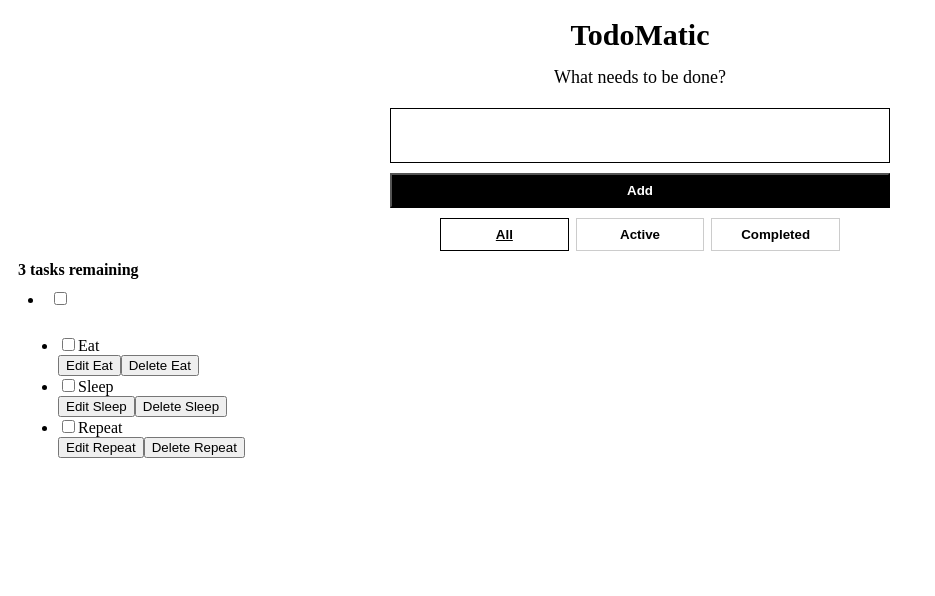
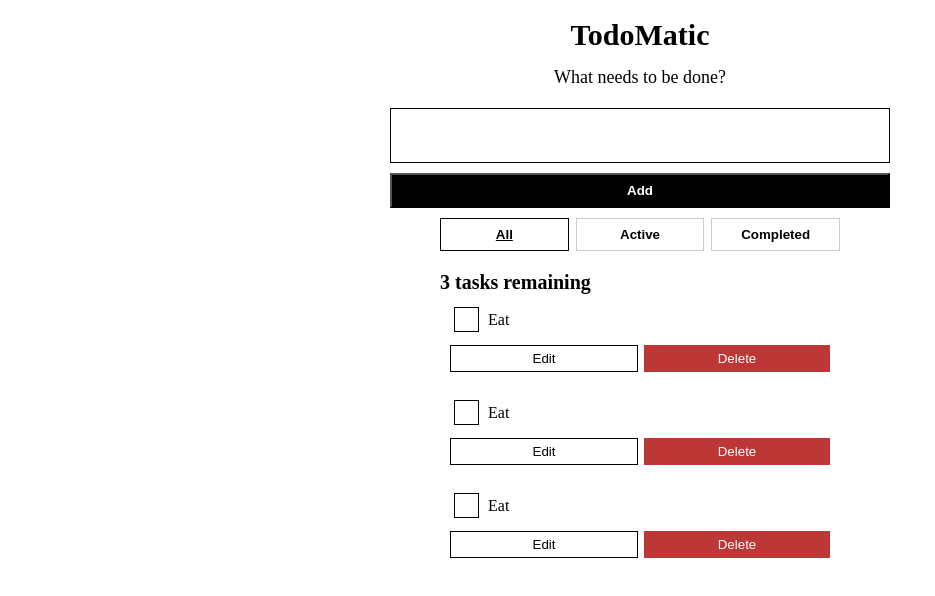
Before and after one commit to kangtayie/Mission-FE-Zero100, a React (Vite) app: page / in a window 1280 px wide. Shown: the top 596 px of the page, without its empty margins (0-935 px from the left). Built offline with nearby package versions, Linux system fonts and the light colour scheme.

Commit message:
체크박스 컴포넌트 스타일 추가, Todo 컴포넌트 수정

```diff
--- a/src/App.jsx
+++ b/src/App.jsx
@@ -23,18 +23,6 @@ function App() {
         <Category />
       </div>
       <TodoList />
-      <ul>
-        {tasks.map((task) => (
-          <li key={task.id}>
-            <CheckBox id={task.id} />
-            <label>{task.label}</label>
-            <div>
-              <Button>{`Edit ${task.label}`}</Button>
-              <Button>{`Delete ${task.label}`}</Button>
-            </div>
-          </li>
-        ))}
-      </ul>
     </div>
   )
 }
--- a/src/component/CheckBox.jsx
+++ b/src/component/CheckBox.jsx
@@ -1,6 +1,33 @@
-const CheckBox=({checked, onChange})=>{
-    return <input type="checkbox" isChecked={checked} onChange={onChange} />
+import styled from 'styled-components'
 
-};
+const StyledCheckBox = styled.input.attrs({ type: 'checkbox' })`
+  width: 25px;
+  height: 25px;
+  appearance: none;
+  border: 1.5px solid;
+  cursor: pointer;
+  border-radius: 0;
 
-export default CheckBox;
+  &:checked {
+    background-color: white;
+    position: relative;
+  }
+
+  &:checked::after {
+    content: '';
+    position: absolute;
+    top: 2px;
+    left: 7px;
+    width: 6px;
+    height: 11px;
+    border: solid #333;
+    border-width: 0 3px 3px 0;
+    transform: rotate(45deg);
+  }
+`
+
+const CheckBox = ({ isChecked, onChange }) => {
+  return <StyledCheckBox type='checkbox' checked={isChecked} onChange={onChange} />
+}
+
+export default CheckBox
--- a/src/component/Todo.jsx
+++ b/src/component/Todo.jsx
@@ -4,16 +4,54 @@ import Text from './Text'
 import Button from './Button'
 
 const TodoItem = styled.li`
-  margin-bottom: 10px;
+  margin-bottom: 5px;
   padding: 10px;
-  border: 1px solid #ddd
   border-radius: 6px;
 `
+const Label = styled.label`
+  font-size: 16px;
+`
 
-const Todo = () => {
+const Left = styled.div`
+  display: flex;
+  align-items: center;
+  gap: 6px;
+`
+
+const Right = styled.div`
+  margin-top: 10px;
+  display: flex;
+  gap: 6px;
+  font-weight: bold;
+`
+
+const EditButton = styled(Button)`
+  flex: 1;
+  padding: 5px 15px;
+  background-color: white;
+  border: 1.5px solid;
+  cursor: pointer;
+`
+
+const DeleteButton = styled(Button)`
+  flex: 1;
+  padding: 5px 15px;
+  background-color: rgb(190, 55, 55);
+  border: rgb(190, 55, 55);
+  color: white;
+  cursor: pointer;
+`
+const Todo = ({ id, label, isChecked }) => {
   return (
     <TodoItem>
-      <CheckBox>Eat</CheckBox>
+      <Left>
+        <CheckBox id={id} checked={isChecked} />
+        <Label htmlFor={id}>{label}</Label>
+      </Left>
+      <Right>
+        <EditButton>Edit</EditButton>
+        <DeleteButton>Delete</DeleteButton>
+      </Right>
     </TodoItem>
   )
 }
--- a/src/component/TodoList.jsx
+++ b/src/component/TodoList.jsx
@@ -1,12 +1,32 @@
 import Text from './Text'
+import styled from 'styled-components'
 import Todo from './Todo'
+
+const Container = styled.div`
+  display: flex;
+  flex-direction: column;
+  max-width: 400px;
+  margin-left: auto;
+  margin-right: auto;
+  margin-top: 20px;
+`
+
+const List = styled.ul`
+  list-style: none;
+  padding: 0;
+  margin: 0;
+`
 
 const TodoList = () => {
   return (
-    <div>
-      <Text style={{ fontWeight: 'bold' }}>3 tasks remaining</Text>
-      <Todo></Todo>
-    </div>
+    <Container>
+      <Text style={{ fontWeight: 'bold', fontSize: '20px' }}>3 tasks remaining</Text>
+      <List>
+        <Todo id='Eat' label='Eat' checked={true}></Todo>
+        <Todo id='Eat' label='Eat' checked={true}></Todo>
+        <Todo id='Eat' label='Eat' checked={true}></Todo>
+      </List>
+    </Container>
   )
 }
 
```
